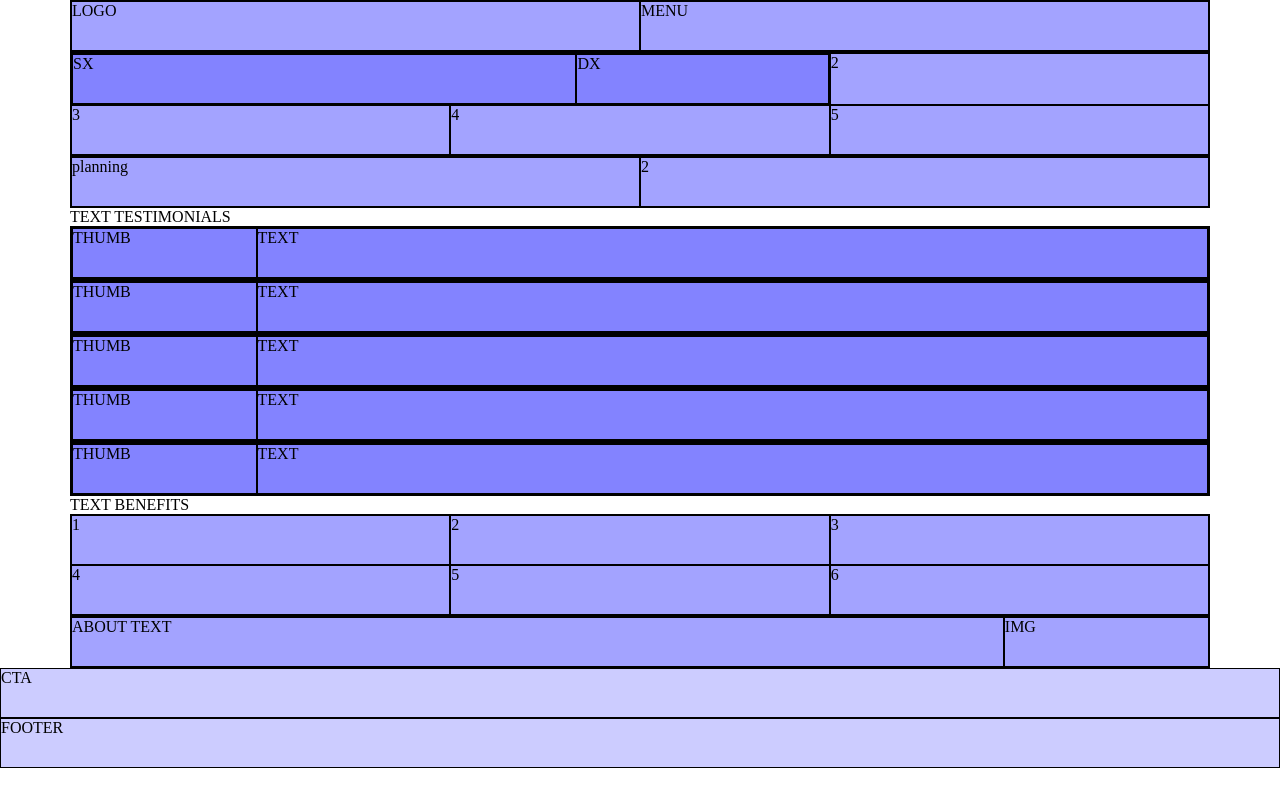
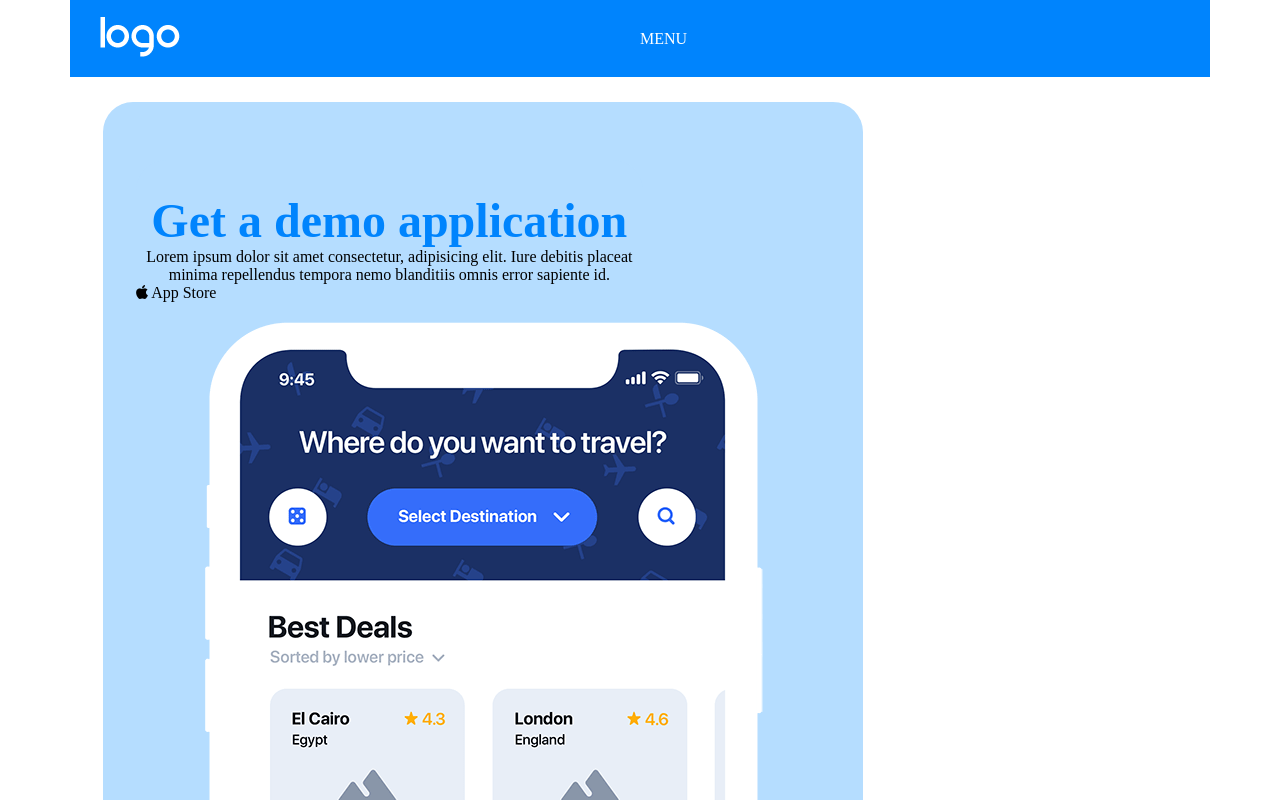
Before and after one commit to Alematri/htmlcss-responsive-layout, a plain HTML site: page index.html in a window 1280 px wide. Shown: the top 800 px of the page. Drawn offline with Linux system fonts and the light colour scheme.

Commit message:
Nav and some progress

```diff
--- a/css/style.css
+++ b/css/style.css
@@ -4,11 +4,11 @@
   box-sizing: border-box;
 }
 
-.debug{
+/* .debug{
   background-color: rgba(0, 0, 255, .2);
   border: 1px solid black;
   min-height: 50px;
-}
+} */
 
 .container{
   max-width: 1140px;
@@ -23,14 +23,37 @@
   width: 100%;
 }
 
+:root{
+  --main-font: 'PT Sans', sans-serif;
+  --sky-blue: #0084fd;
+  --white: #ffffff;
+  --light-blue: #b5ddff;
+  --violet: #9792e4;
+  --orange: #fdc15f;
+  --dark-grey: #333333;
+}
+
 /* HEADER */
+
 header .row{
-  justify-content: space-between;
+  min-height: 77px;
+  background-color: var(--sky-blue);
+  align-items: center;
+  padding-left: 30px;
+  padding-right: 30px;
+  color: var(--white);
 }
 
 header .row .menu{
   display: none;
 }
+
+header .row .col .hamburger{
+
+  align-items: flex-end;
+}
+
+
 
 /* MAIN */
 .intro .row{
@@ -49,6 +72,29 @@ header .row .menu{
 .benefits .row{
   flex-wrap: wrap;
 }
+
+/* INTO */
+
+.intro .row .col{
+  background-color: var(--light-blue);
+  margin-right: 33px;
+  margin-left: 33px;
+  margin-top: 25px;
+  padding-top: 33px;
+  border-radius: 30px;
+}
+
+.intro .row .col h3{
+  text-align: center;
+  color: var(--sky-blue);
+  font-size: 3rem;
+}
+
+.intro .row .col p{
+  text-align: center;
+  pad
+}
+
 
 
 /* RESPONSIVE AREA */
--- a/index.html
+++ b/index.html
@@ -15,12 +15,17 @@
 
 <body>
   <header>
+
     <div class="container">
       <div class="row debug">
-              <div class="col debug">LOGO</div>
+        <div class="col debug">
+          <img src="img/logo.png" alt="logo">
+        </div>
         <div class="col debug">
           <nav class="menu">MENU</nav>
-                  <div class="hamburger">H</div>
+          <div class="hamburger">
+            <i class="fa-solid fa-bars"></i>
+          </div>
         </div>
       </div>
     </div>
@@ -33,7 +38,15 @@
               <div class="row debug">
                   <div class="col debug">
                     <div class="row">
-                          <div class="col debug">SX</div>
+                      <div class="col debug">
+                        <h3>Get a demo application</h3>
+                        <p>Lorem ipsum dolor sit amet consectetur, adipisicing elit. Iure debitis placeat minima repellendus tempora nemo blanditiis omnis error sapiente id.</p>
+                        <div class="button">
+                          <i class="fa-brands fa-apple"></i>
+                          <span>App Store</span>
+                        </div>
+                        <img src="img/phone.png" alt="phone">
+                      </div>
                       <div class="col debug">DX</div>
                     </div>
                   </div>
```
Lines whose indentation alone changed are shown as unchanged.
